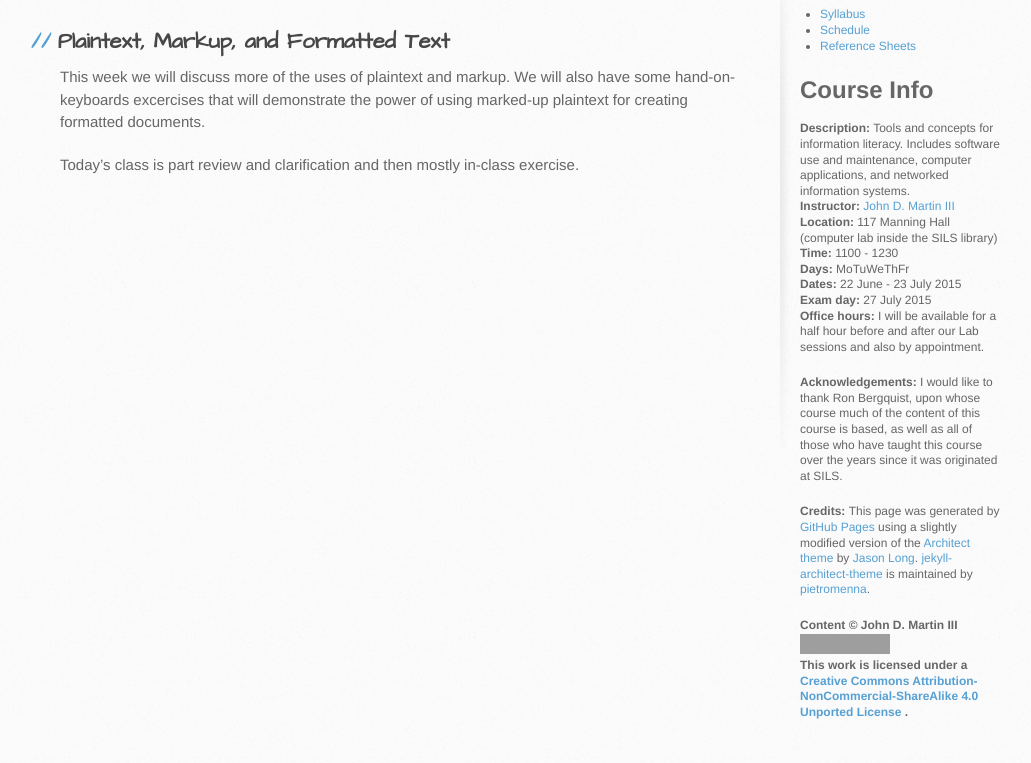
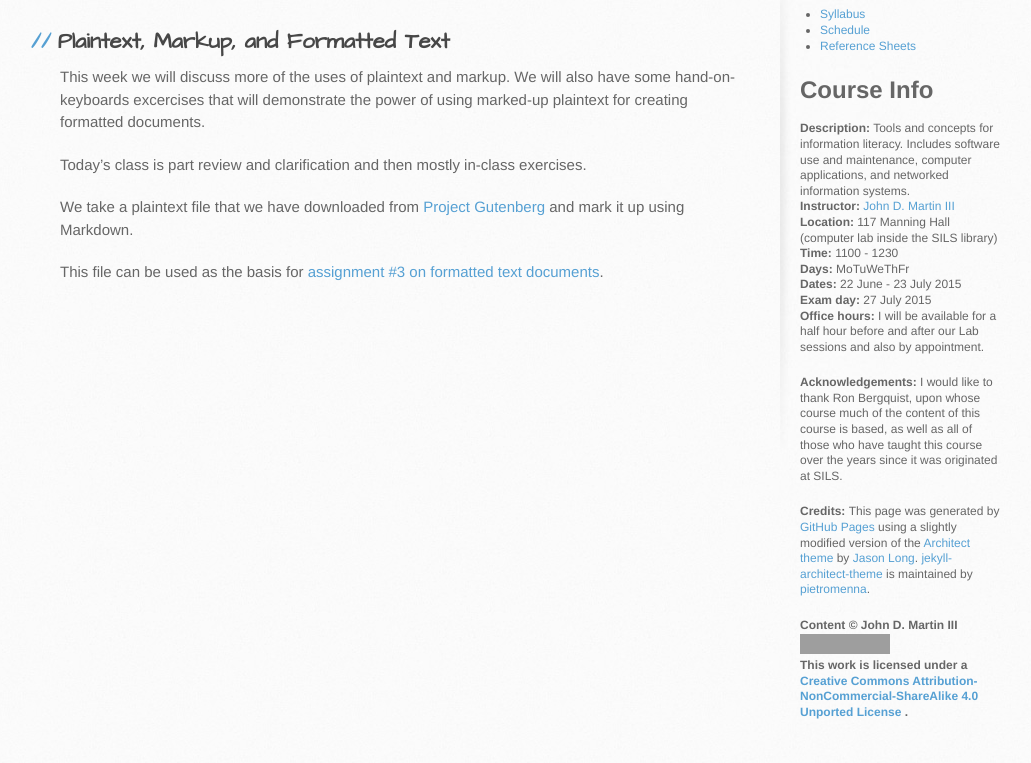
Before and after one commit to tylerpcarter/inls161, a Jekyll site: the page built from schedule/formatted-text.md, in a window 1280 px wide. Shown: the part 215-978 px from the top of the page, without its empty margins (110-1141 px from the left). Built offline with Jekyll 4.4.1, drawn with Linux system fonts in a browser that asks for light colours; Markdown is read by kramdown in place of the engine named in the settings; grey boxes are pictures that could not be loaded.

Commit message:
update schedule links

```diff
--- a/schedule/formatted-text.md
+++ b/schedule/formatted-text.md
@@ -9,4 +9,8 @@ title: Plaintext, Markup, and Formatted Text
 This week we will discuss more of the uses of plaintext and markup.
 We will also have some hand-on-keyboards excercises that will demonstrate the power of using marked-up plaintext for creating formatted documents.
 
-Today's class is part review and clarification and then mostly in-class exercise.
+Today's class is part review and clarification and then mostly in-class exercises.
+
+We take a plaintext file that we have downloaded from [Project Gutenberg](http://gutenberg.org) and mark it up using Markdown.
+
+This file can be used as the basis for [assignment #3 on formatted text documents]({{ base.url }}/syllabus/assignments/assignment3/).
```
